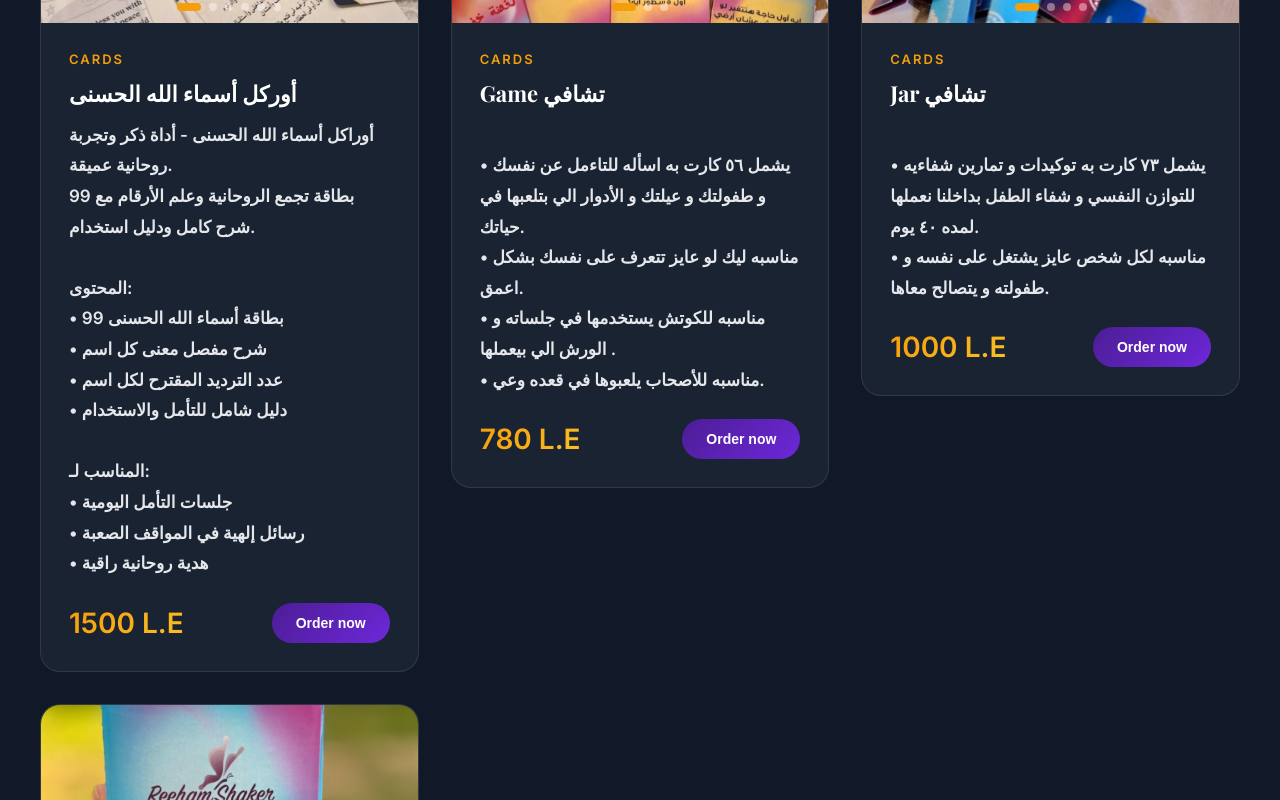
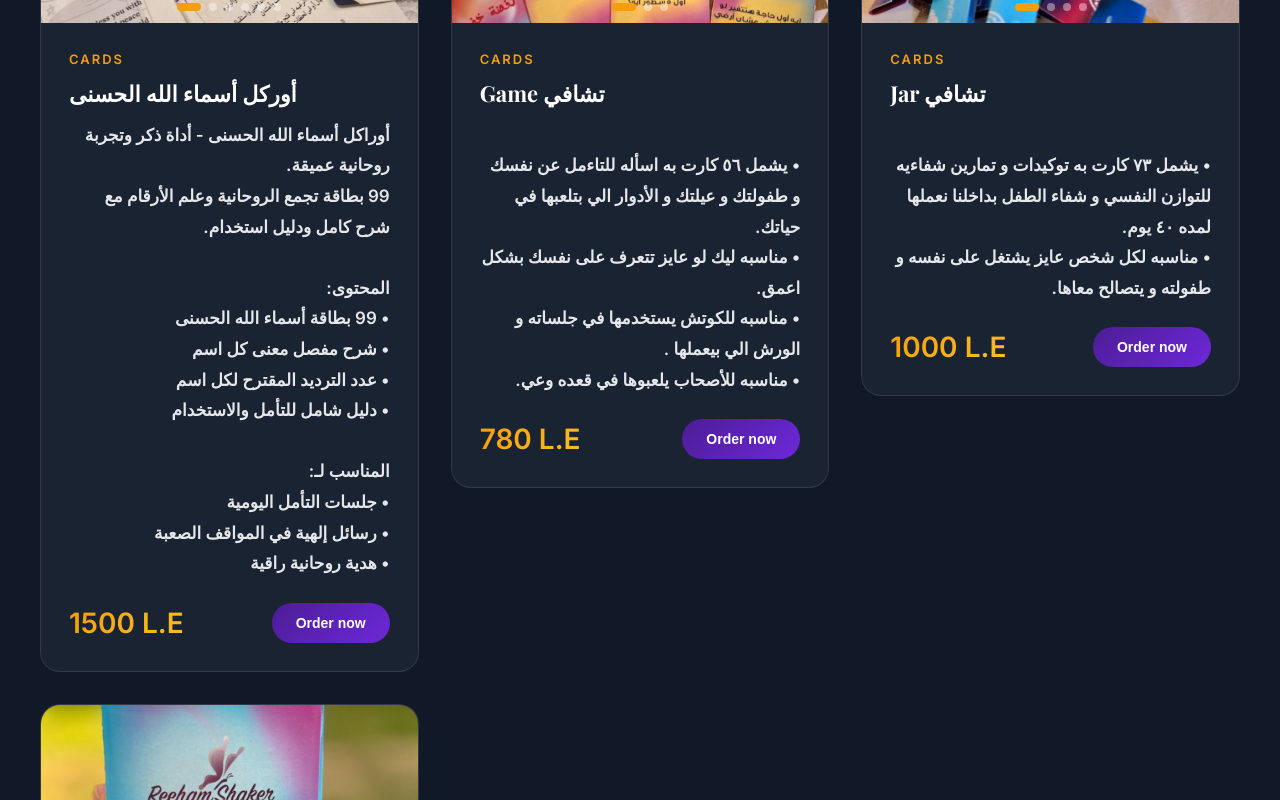
Before and after one commit to AHMEDmoham3d/omnia-store-pro, a React app: page / in a window 1280 px wide. Shown: the part 2260-3060 px from the top of the page. Built offline with nearby package versions, Linux system fonts and the light colour scheme.

Commit message:
force rebuild

```diff
--- a/src/components/ProductCard.tsx
+++ b/src/components/ProductCard.tsx
@@ -21,6 +21,8 @@ export const ProductCard: React.FC<ProductCardProps> = ({ product, onClick }) =>
     e.stopPropagation();
     setCurrentImageIndex(prev => (prev === images.length - 1 ? 0 : prev + 1));
   };
+
+  const isArabic = /تشافي|أوركل|أسماء الله الحسن/.test(product.name) || /أوركل/.test(product.id);
 
   return (
     <div className="product-card">
@@ -69,9 +71,16 @@ export const ProductCard: React.FC<ProductCardProps> = ({ product, onClick }) =>
       <div className="product-content">
         <div className="product-category">{product.category}</div>
         <h3 className="product-title">{product.name}</h3>
-        <p className="product-description" dangerouslySetInnerHTML={{ __html: product.description.replace(/\n/g, '<br>') }} />
+        <p
+          className="product-description"
+          style={{
+            direction: isArabic ? 'rtl' : 'ltr',
+            textAlign: isArabic ? 'right' : 'left'
+          }}
+          dangerouslySetInnerHTML={{ __html: product.description.replace(/\n/g, '<br>') }}
+        />
         <div className="product-footer">
-<div className="product-price">{product.price} L.E</div>
+          <div className="product-price">{product.price} L.E</div>
           <button className="product-btn" onClick={onClick}>
            Order now
           </button>
```
